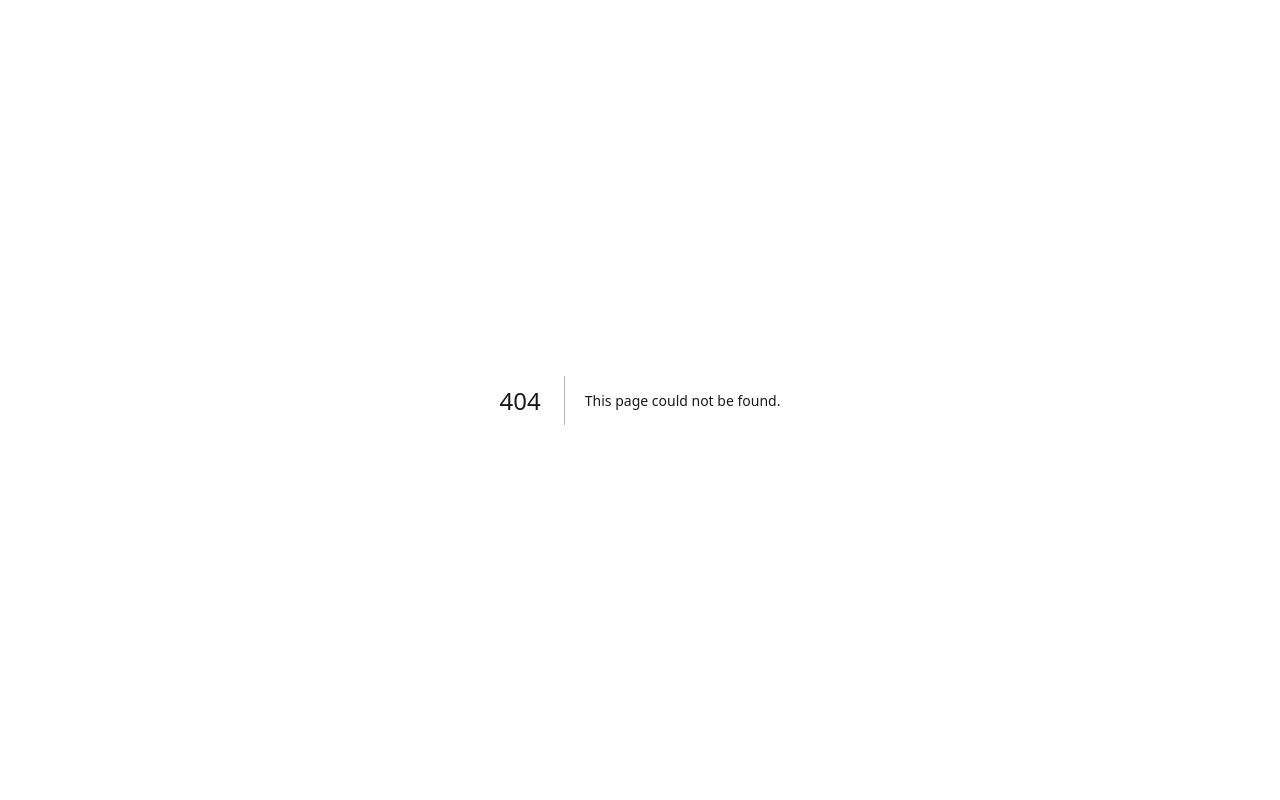
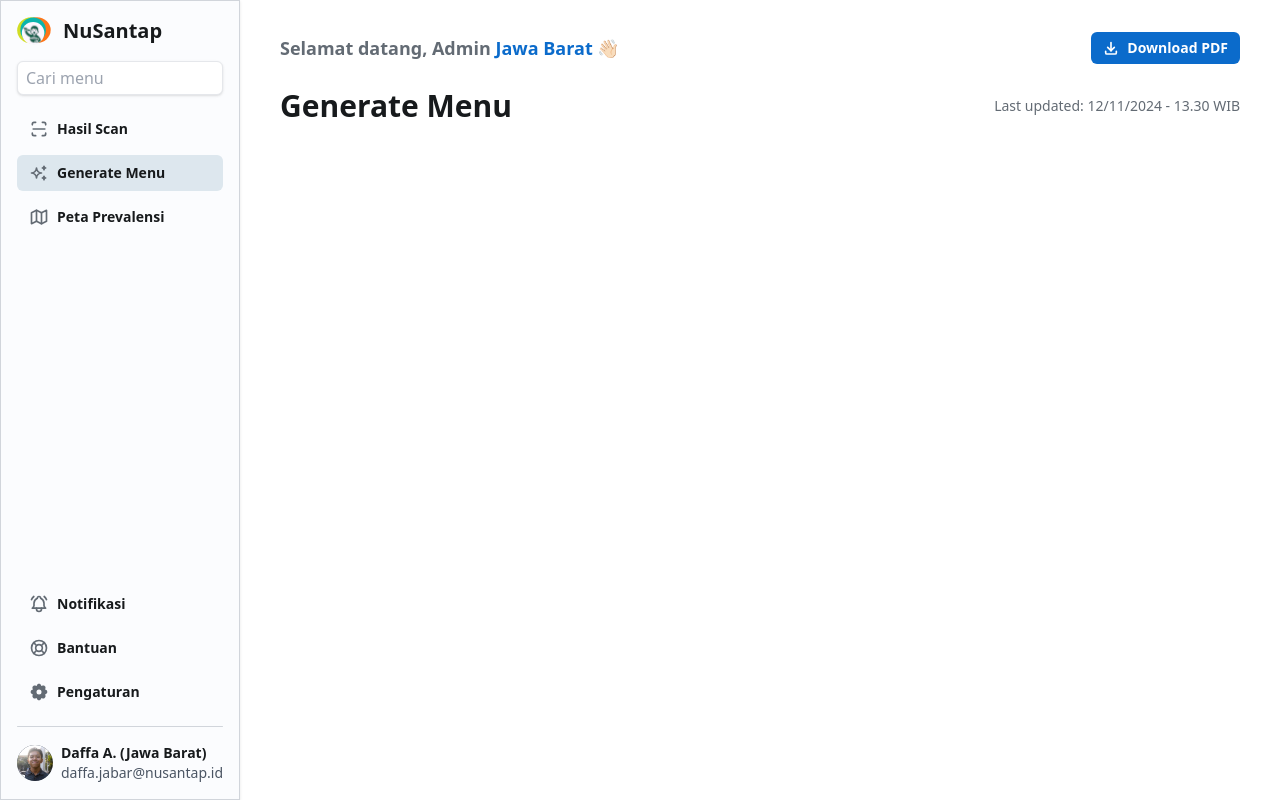
Before and after one commit to absolutepraya/nusantap-dashboard, a Next.js app: page /generate-menu in a window 1280 px wide. Before the commit this address had no page. Built offline with nearby package versions, Linux system fonts and the light colour scheme.

Commit message:
Changed logo and menu name

```diff
--- a/src/app/create-menu/page.tsx
+++ /dev/null
@@ -1,11 +0,0 @@
-import Image from 'next/image';
-import { IconFingerprintScan, IconSquareRoundedPlus, IconMap2, IconScan, IconPlus, IconMap, IconLifebuoy, IconSettings, IconSettings2, IconSettingsFilled, IconBellRinging } from '@tabler/icons-react';
-import Sidebar from '@/components/Sidebar';
-
-export default function CreateMenu() {
-	return (
-		<div className="flex h-screen w-screen flex-row bg-white">
-			<Sidebar location="create-menu" />
-		</div>
-	);
-}
--- /dev/null
+++ b/src/app/generate-menu/page.tsx
@@ -0,0 +1,33 @@
+import Image from 'next/image';
+import { IconDownload } from '@tabler/icons-react';
+import Sidebar from '@/components/Sidebar';
+
+export default function CreateMenu() {
+	return (
+		<div className="flex h-screen w-screen flex-row bg-white">
+			<Sidebar location="generate-menu" />
+
+			{/* Main content */}
+			<div className="ml-60 flex h-full w-full flex-col space-y-6 px-10 py-8">
+				<div className="flex w-full flex-row items-center justify-between">
+					<p className="text-lg font-semibold text-custgray1">
+						Selamat datang, Admin <span className="font-bold text-custblue">Jawa Barat</span> 👋🏻
+					</p>
+					<button className="flex flex-row items-center rounded-md bg-custblue px-3 py-[6px] pr-3 text-sm font-semibold text-white hover:bg-[#3156a3] active:bg-[#1f3e7d]">
+						<IconDownload
+							size={16}
+							stroke={2.5}
+							className="mr-2"
+						/>
+						<p>Download PDF</p>
+					</button>
+				</div>
+
+				<div className="flex w-full flex-row items-center justify-between">
+					<p className="text-3xl font-bold">Generate Menu</p>
+					<p className="text-sm text-custgray1">Last updated: 12/11/2024 - 13.30 WIB</p>
+				</div>
+			</div>
+		</div>
+	);
+}
--- a/src/components/Sidebar.tsx
+++ b/src/components/Sidebar.tsx
@@ -1,6 +1,6 @@
 /* eslint-disable @next/next/no-img-element */
 import Image from 'next/image';
-import { IconScan, IconPlus, IconMap, IconLifebuoy, IconSettingsFilled, IconBellRinging } from '@tabler/icons-react';
+import { IconScan, IconPlus, IconMap, IconLifebuoy, IconSettingsFilled, IconBellRinging, IconSparkles } from '@tabler/icons-react';
 import Link from 'next/link';
 
 interface SidebarProps {
@@ -50,14 +50,14 @@ export default function Sidebar({ location }: SidebarProps) {
 						<p>Hasil Scan</p>
 					</Link>
 					<Link
-						className={`${location == 'create-menu' ? 'bg-third' : 'hover:bg-second'} flex items-center justify-start space-x-2 rounded-md px-3 py-2`}
+						className={`${location == 'generate-menu' ? 'bg-third' : 'hover:bg-second'} flex items-center justify-start space-x-2 rounded-md px-3 py-2`}
 						href="/create-menu"
 					>
-						<IconPlus
+						<IconSparkles
 							size={20}
 							className="text-custgray1 active:text-custgray2"
 						/>
-						<p>Buat Menu</p>
+						<p>Generate Menu</p>
 					</Link>
 					<Link
 						className={`${location == 'prevalence-map' ? 'bg-third' : 'hover:bg-second'} flex items-center justify-start space-x-2 rounded-md px-3 py-2`}
@@ -74,7 +74,7 @@ export default function Sidebar({ location }: SidebarProps) {
 
 			<div className="flex w-full flex-col text-sm">
 				{/* Menu bar */}
-				<div className="flex w-full flex-col space-y-2 px-4 text-sm font-semibold mb-4">
+				<div className="mb-4 flex w-full flex-col space-y-2 px-4 text-sm font-semibold">
 					<button className="flex cursor-not-allowed items-center justify-start space-x-2 rounded-md px-3 py-2 hover:bg-second">
 						<IconBellRinging
 							size={20}
@@ -104,7 +104,7 @@ export default function Sidebar({ location }: SidebarProps) {
 				</div>
 
 				{/* Profile */}
-				<div className="border-top-1 w-full hover:bg-second flex justify-center py-4 cursor-pointer select-none active:bg-third">
+				<div className="border-top-1 flex w-full cursor-pointer select-none justify-center py-4 hover:bg-second active:bg-third">
 					<div className="flex flex-row items-center space-x-2">
 						<div className="flex h-9 w-9 items-center justify-center overflow-hidden rounded-full bg-gray-500">
 							<Image
```
Also changed, not shown: public/prevalence.html (+30 -8 lines).
